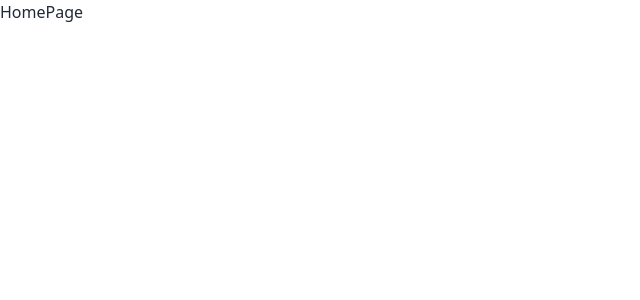
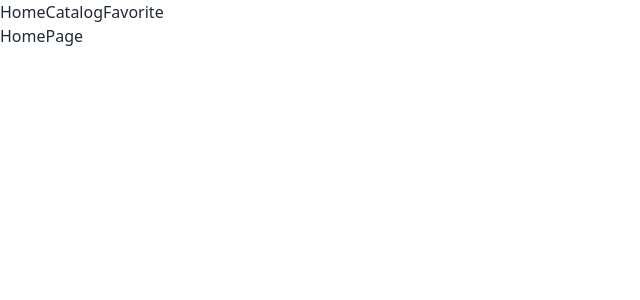
Before and after one commit to anastasiia-riabokon/project-car-rental, a React app: page / in a window 1280 px wide. Shown: the top 300 px of the page, without its empty margins (0-640 px from the left). Built offline with nearby package versions, Linux system fonts and the light colour scheme; the HTML template or start-up script is replaced by a standard one.

Commit message:
feat(app): add Navbar

```diff
--- a/src/components/Navbar/Navbar.jsx
+++ b/src/components/Navbar/Navbar.jsx
@@ -1,4 +1,12 @@
+import {NavLink} from "react-router-dom";
+
 const Navbar = () => {
-  return <div></div>;
+  return (
+    <header>
+      <NavLink to="/">Home</NavLink>
+      <NavLink to="/catalog">Catalog</NavLink>
+      <NavLink to="/favorite">Favorite</NavLink>
+    </header>
+  );
 };
 export default Navbar;
```
